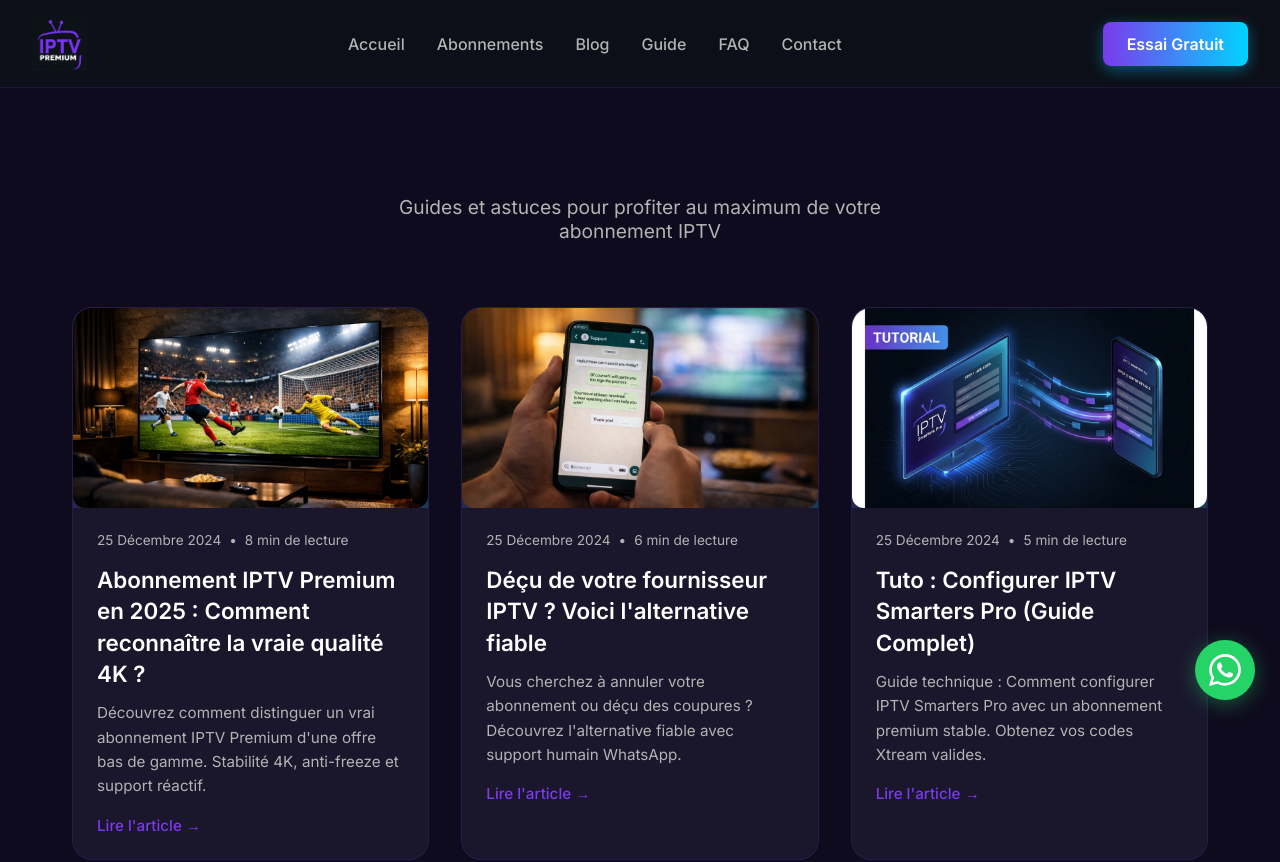
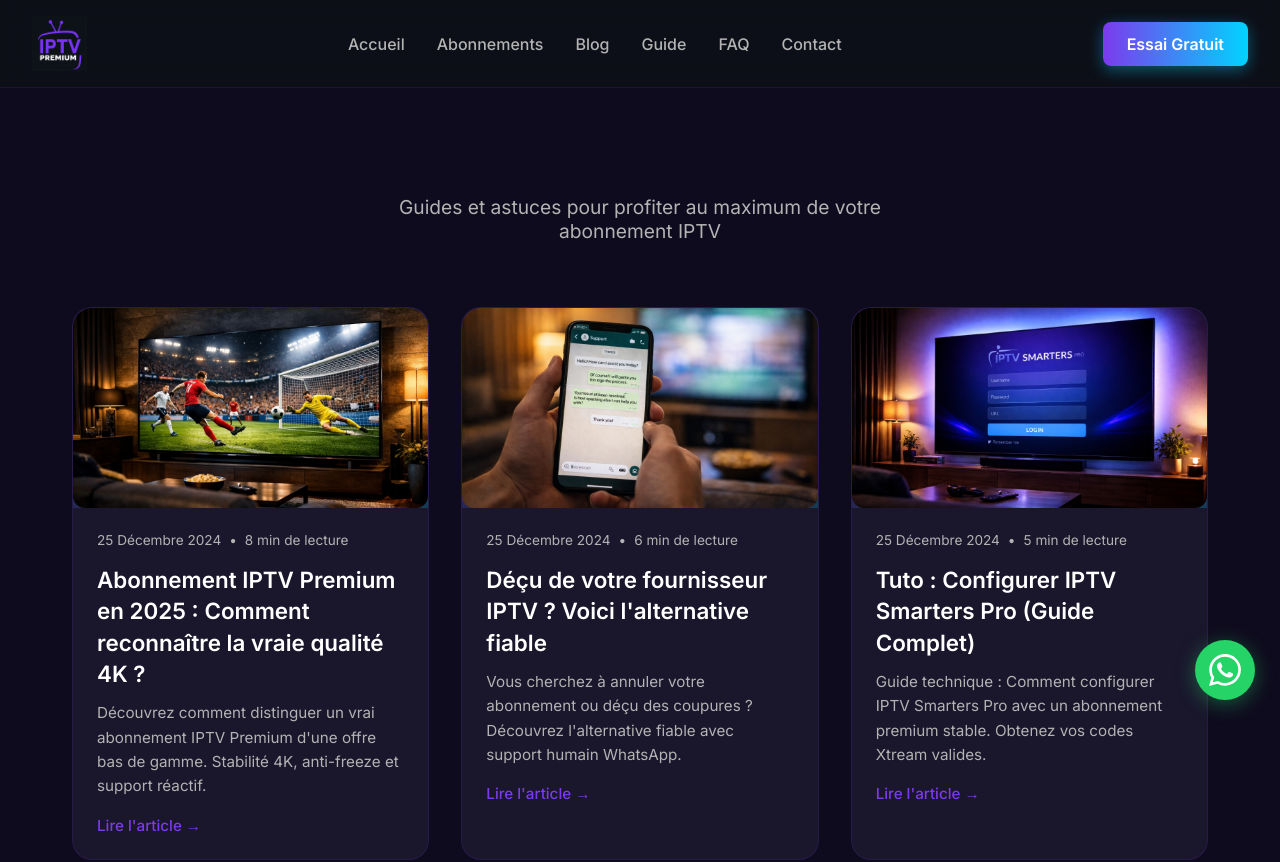
Before and after one commit to SmailNilson/iptv-platform, a Next.js app: page /blog in a window 1280 px wide. Shown: the top 862 px of the page. Built offline with nearby package versions, Linux system fonts and the light colour scheme.

Commit message:
Use custom Smarters Pro login image for third blog article

```diff
--- a/src/app/blog/page.tsx
+++ b/src/app/blog/page.tsx
@@ -27,7 +27,7 @@ const articles = [
         excerpt: "Guide technique : Comment configurer IPTV Smarters Pro avec un abonnement premium stable. Obtenez vos codes Xtream valides.",
         date: "25 Décembre 2024",
         readTime: "5 min",
-        image: "/images/blog/tuto-smarters-pro.png"
+        image: "/images/blog/tuto-smarters-pro.jpg"
     },
     {
         id: "installer-iptv-smart-tv",
```
Also changed, not shown: public/images/blog/tuto-smarters-pro.jpg (added).
